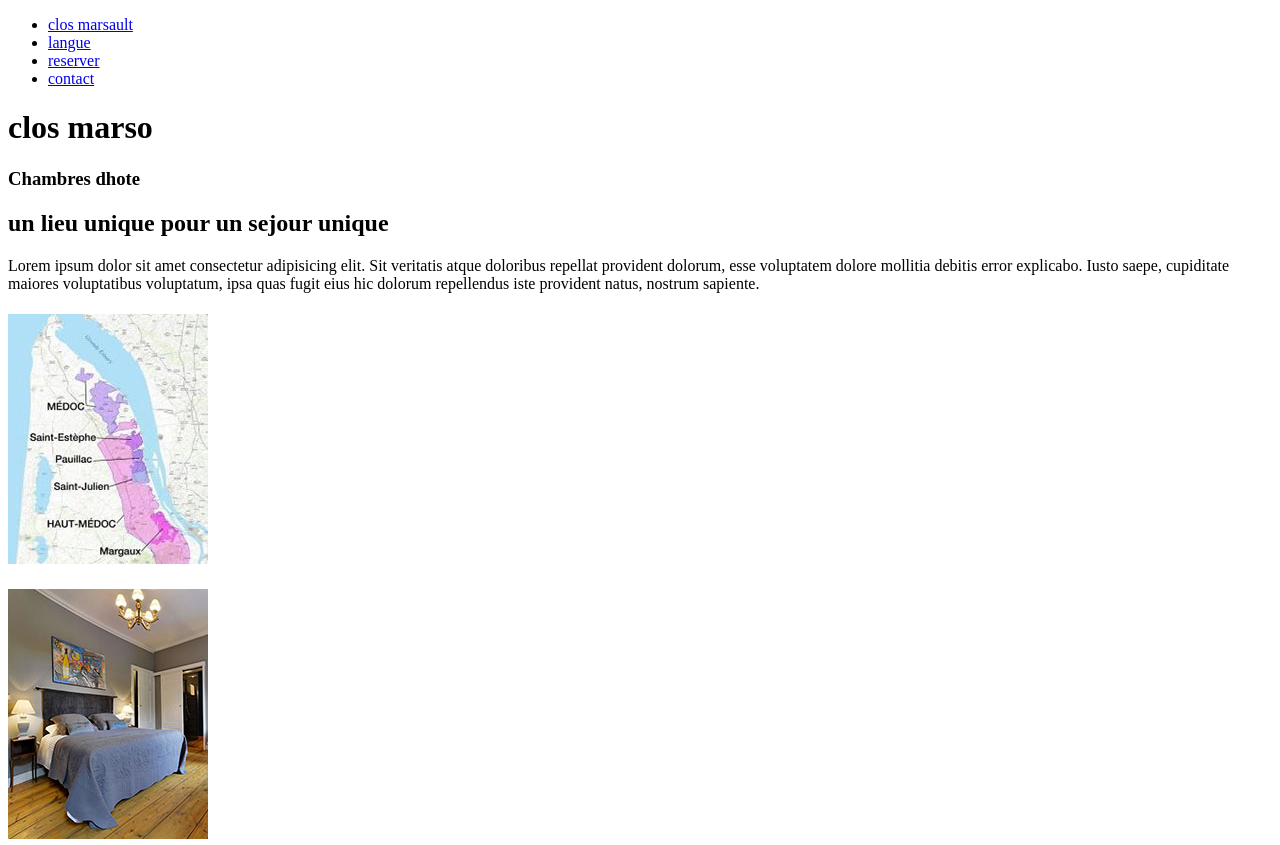
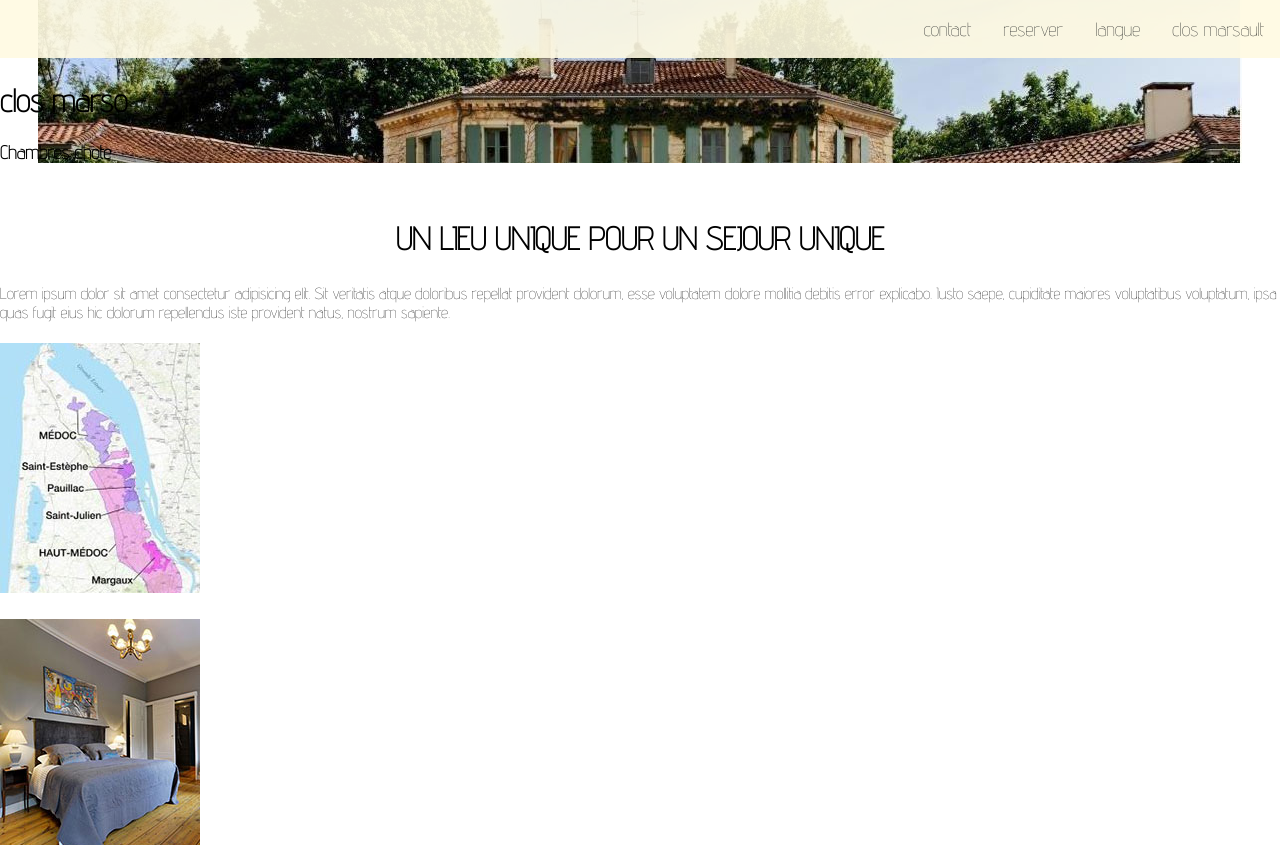
Before and after one commit to seydinath/site2, a plain HTML site: page index.html in a window 1280 px wide. Shown: the top 845 px of the page. Drawn offline with Linux system fonts and the light colour scheme.

Commit message:
seconde partie site

```diff
--- a/index.html
+++ b/index.html
@@ -5,6 +5,8 @@
     <meta http-equiv="X-UA-Compatible" content="IE=edge">
     <meta name="viewport" content="width=device-width, initial-scale=1.0">
     <title>clos marso</title>
+    <link rel="stylesheet" href="https://cdnjs.cloudflare.com/ajax/libs/font-awesome/4.7.0/css/font-awesome.css ">
+<link rel="stylesheet" href="style.css">
 </head>
 <body>
     <header>
@@ -61,7 +63,15 @@
     <textarea name="votre message ici" id="" cols="30" rows="10"></textarea>
     <button>Envoyer</button>
 </form>
-    </footer>
+<div id="deuxiemeTrait"></div>
+<div id="copyright">
+    <span>© dino();2023</span>
+</div>
+<div id="icons"></div>
+<a href="http://www.twitter.com"><i class="fa fa-twitter"></i></a>
+<a href="http://www.facebook.com"><i class="fa fa-facebook"></i></a>
+<a href="http://www.instagram.com"><i class="fa fa-instagram"></i></a>
+</footer>
 
 </body>
 </html>
--- /dev/null
+++ b/style.css
@@ -0,0 +1,57 @@
+@import url('https://fonts.googleapis.com/css2?family=Advent+Pro:wght@100&family=Dancing+Script&display=swap');
+body{
+    font-family: 'Advent Pro', sans-serif;
+    padding: 0;
+    margin: 0;
+
+}
+ul{
+    margin: 0;
+    padding: 0;
+
+}
+li{
+    list-style-type: none;
+}
+h2{
+    text-transform:uppercase ;
+    text-align: center;
+    padding-top: 30px;
+    font-size: 2em;
+}
+a{
+    text-decoration: none;
+    color: black;
+}
+/* ****************navbar********** */
+nav{
+overflow: hidden;
+background-color: #FFFAE1;
+position:fixed;
+width: 100%;
+opacity: 0.9;
+
+}
+header li{
+    float: right;
+    font-size: 1.2em;
+
+}
+header li a{
+    text-decoration: none;
+    display: block;
+    text-align: center;
+    padding: 18px 16px;
+
+}
+//*pour joindre un id on met #*/
+#logo {
+    font-family: 'Dancing Script', cursive;
+    font-weight: bold;
+    float: left;
+}
+/* ******image principale */
+#imagePrincipale{
+    padding-top: 60px;
+    background: url(media/image-principale.JPG) no-repeat 50% 50%;
+}
```
